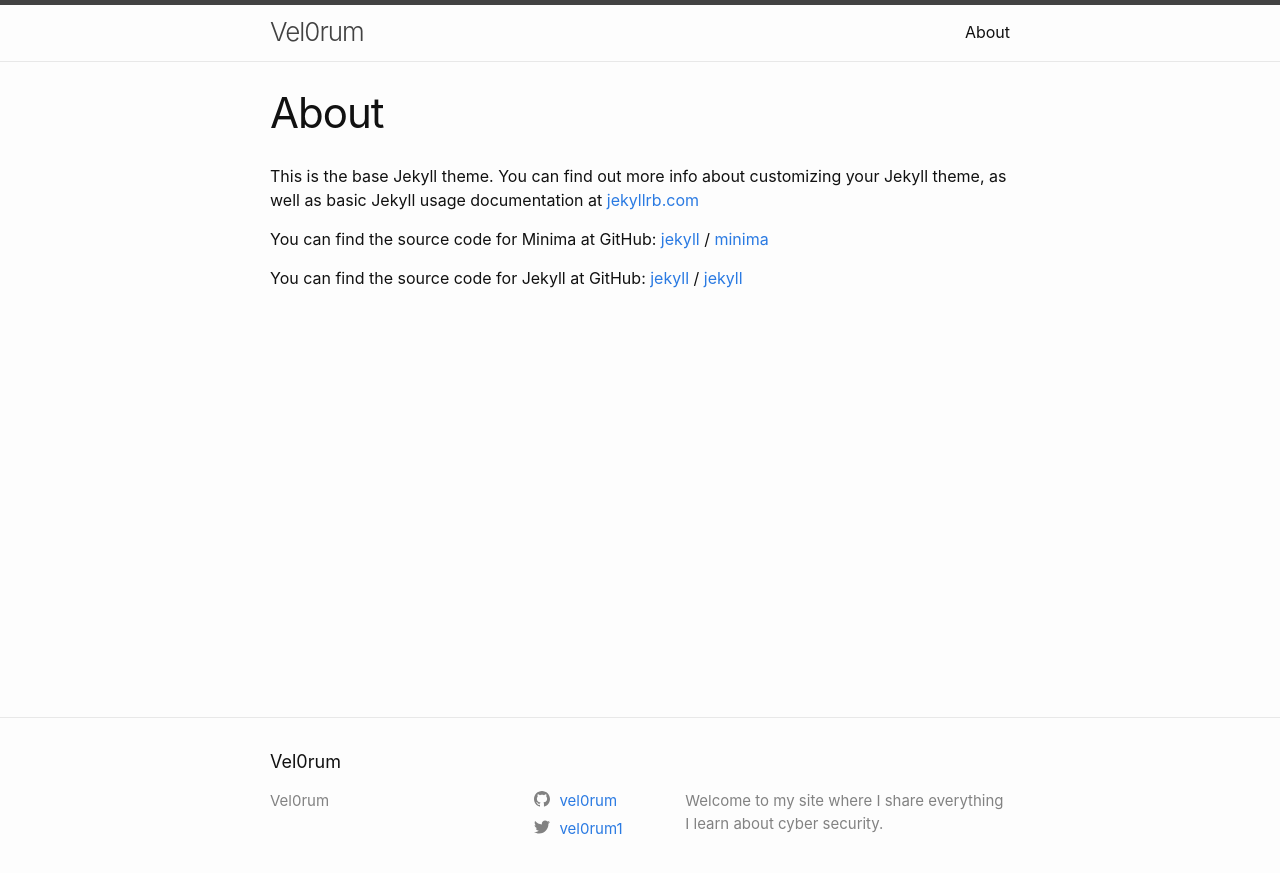
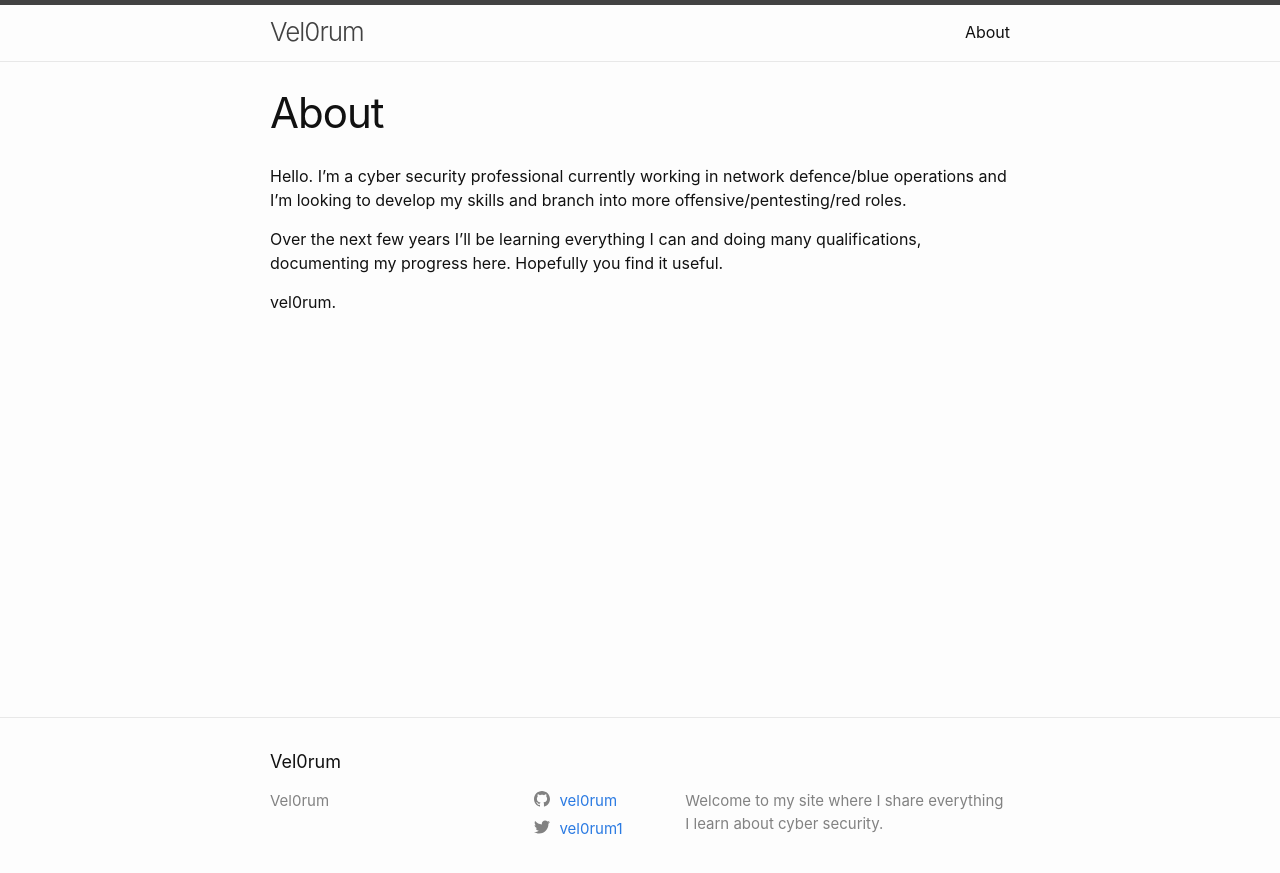
Before and after one commit to vel0rum/vel0rum.github.io, a Jekyll site: the page built from about.markdown, in a window 1280 px wide. Shown: the top 873 px of the page. Built offline with Jekyll 4.4.1, drawn with Linux system fonts in a browser that asks for light colours.

Commit message:
Update about.markdown

```diff
--- a/about.markdown
+++ b/about.markdown
@@ -4,15 +4,8 @@ title: About
 permalink: /about/
 ---
 
-This is the base Jekyll theme. You can find out more info about customizing your Jekyll theme, as well as basic Jekyll usage documentation at [jekyllrb.com](https://jekyllrb.com/)
+Hello. I'm a cyber security professional currently working in network defence/blue operations and I'm looking to develop my skills and branch into more offensive/pentesting/red roles.
 
-You can find the source code for Minima at GitHub:
-[jekyll][jekyll-organization] /
-[minima](https://github.com/jekyll/minima)
+Over the next few years I'll be learning everything I can and doing many qualifications, documenting my progress here. Hopefully you find it useful.
 
-You can find the source code for Jekyll at GitHub:
-[jekyll][jekyll-organization] /
-[jekyll](https://github.com/jekyll/jekyll)
-
-
-[jekyll-organization]: https://github.com/jekyll
+vel0rum.
```
